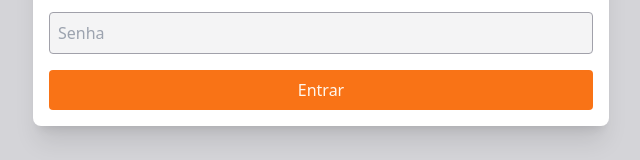
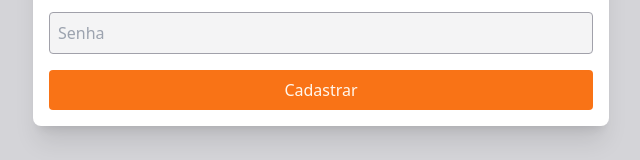
Before and after one commit to Wr1856/eventos-sarah, a Next.js app in the folder apps/web/: page /auth/sign-up in a window 1280 px wide. Shown: the part 448-608 px from the top of the page, without its empty margins (319-959 px from the left). Built offline with nearby package versions, Linux system fonts and the light colour scheme.

Commit message:
refactor: change wrong name in button on page sign up

```diff
--- a/apps/web/src/app/(app)/page.tsx
+++ b/apps/web/src/app/(app)/page.tsx
@@ -1,12 +1,8 @@
-import { signOut } from "@/auth-config";
 import { EventList } from "@/components/event-list";
 
+export const revalidate = 900
+
 export default function Home() {
-  async function logout () {
-    'use server'
-
-    await signOut()
-  }
   return (
     <div className="rounded-lg bg-white border border-zinc-400 p-4 ">
       <h3 className="font-medium text-lg mb-4">Lista de eventos</h3>
--- a/apps/web/src/app/auth/sign-up/page.tsx
+++ b/apps/web/src/app/auth/sign-up/page.tsx
@@ -46,7 +46,7 @@ export default function SignUp () {
         <input name="email" className="p-2 rounded border border-zinc-400 bg-zinc-100" type="text" placeholder="Email" />
         <input name="password" className="p-2 rounded border border-zinc-400 bg-zinc-100" type="password" placeholder="Senha" />
         <button className="rounded bg-orange-500 font-medium h-10 text-orange-50" type="submit">
-          Entrar
+          Cadastrar
         </button>
       </form>
     </div>
```
